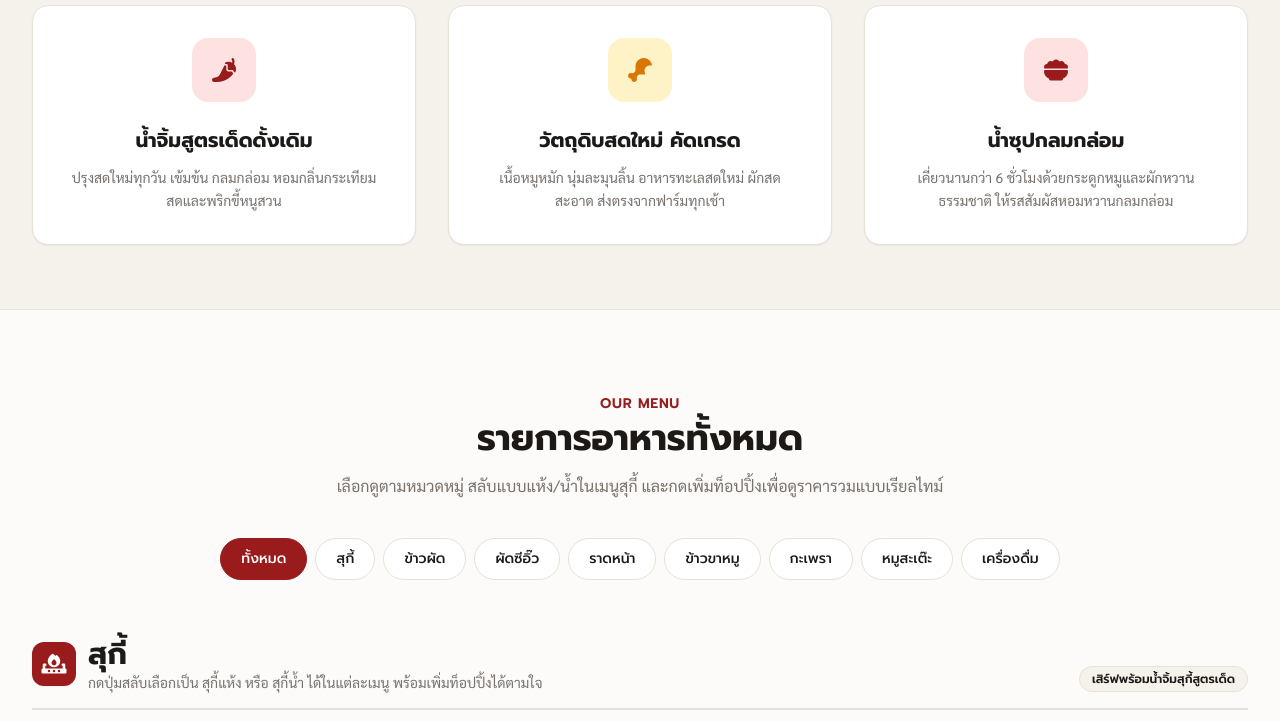
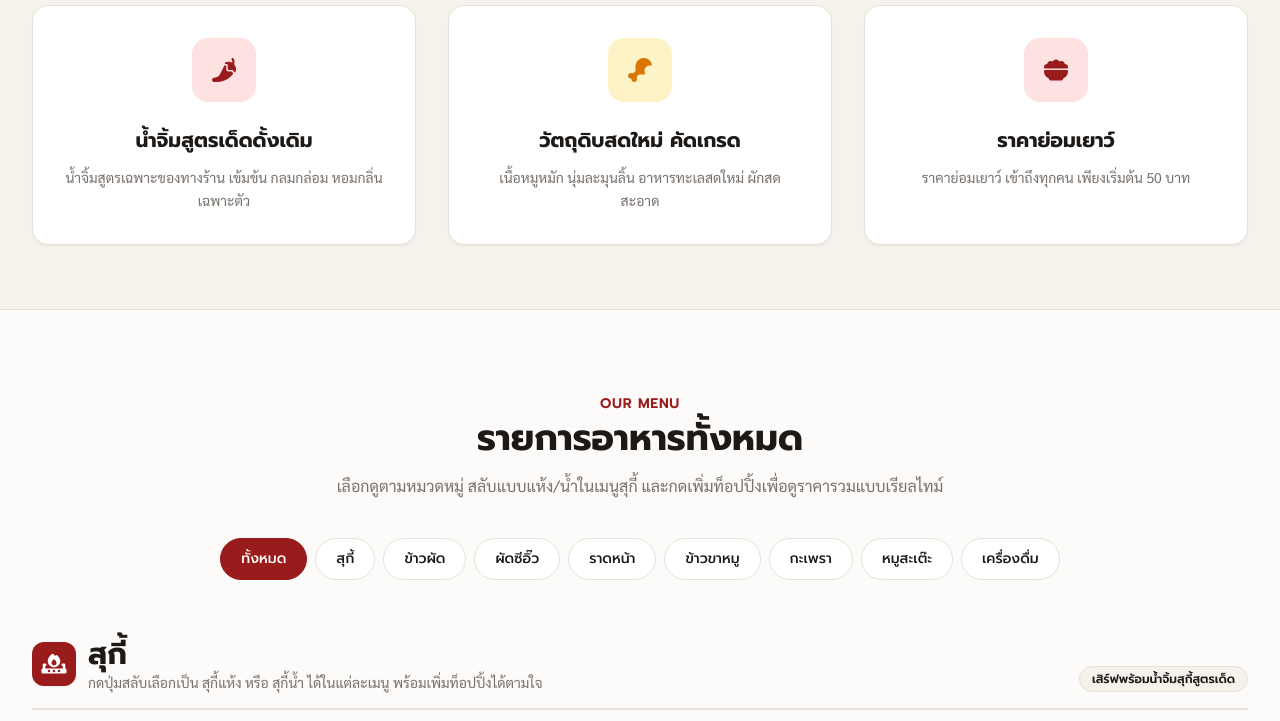
Before and after one commit to sirathatait-lab/SukiWongsri, a plain HTML site: page index.html in a window 1280 px wide. Shown: the part 780-1501 px from the top of the page. Drawn offline with nearby package versions, Linux system fonts and the light colour scheme.

Commit message:
Update index.html

```diff
--- a/index.html
+++ b/index.html
@@ -179,7 +179,7 @@
                     </div>
                     <h3 class="text-xl font-bold font-prompt text-brand-dark mb-3">น้ำจิ้มสูตรเด็ดดั้งเดิม</h3>
                     <p class="text-brand-muted text-sm leading-relaxed">
-                        ปรุงสดใหม่ทุกวัน เข้มข้น กลมกล่อม หอมกลิ่นกระเทียมสดและพริกขี้หนูสวน
+                        น้ำจิ้มสูตรเฉพาะของทางร้าน เข้มข้น กลมกล่อม หอมกลิ่นเฉพาะตัว
                     </p>
                 </div>
 
@@ -189,7 +189,7 @@
                     </div>
                     <h3 class="text-xl font-bold font-prompt text-brand-dark mb-3">วัตถุดิบสดใหม่ คัดเกรด</h3>
                     <p class="text-brand-muted text-sm leading-relaxed">
-                        เนื้อหมูหมัก นุ่มละมุนลิ้น อาหารทะเลสดใหม่ ผักสดสะอาด ส่งตรงจากฟาร์มทุกเช้า
+                        เนื้อหมูหมัก นุ่มละมุนลิ้น อาหารทะเลสดใหม่ ผักสดสะอาด
                     </p>
                 </div>
 
@@ -197,9 +197,9 @@
                     <div class="w-16 h-16 bg-brand-lightred text-brand-red rounded-2xl flex items-center justify-center text-2xl mx-auto mb-6">
                         <i class="fa-solid fa-bowl-food"></i>
                     </div>
-                    <h3 class="text-xl font-bold font-prompt text-brand-dark mb-3">น้ำซุปกลมกล่อม</h3>
+                    <h3 class="text-xl font-bold font-prompt text-brand-dark mb-3">ราคาย่อมเยาว์</h3>
                     <p class="text-brand-muted text-sm leading-relaxed">
-                        เคี่ยวนานกว่า 6 ชั่วโมงด้วยกระดูกหมูและผักหวานธรรมชาติ ให้รสสัมผัสหอมหวานกลมกล่อม
+                        ราคาย่อมเยาว์ เข้าถึงทุกคน เพียงเริ่มต้น 50 บาท
                     </p>
                 </div>
             </div>
```
